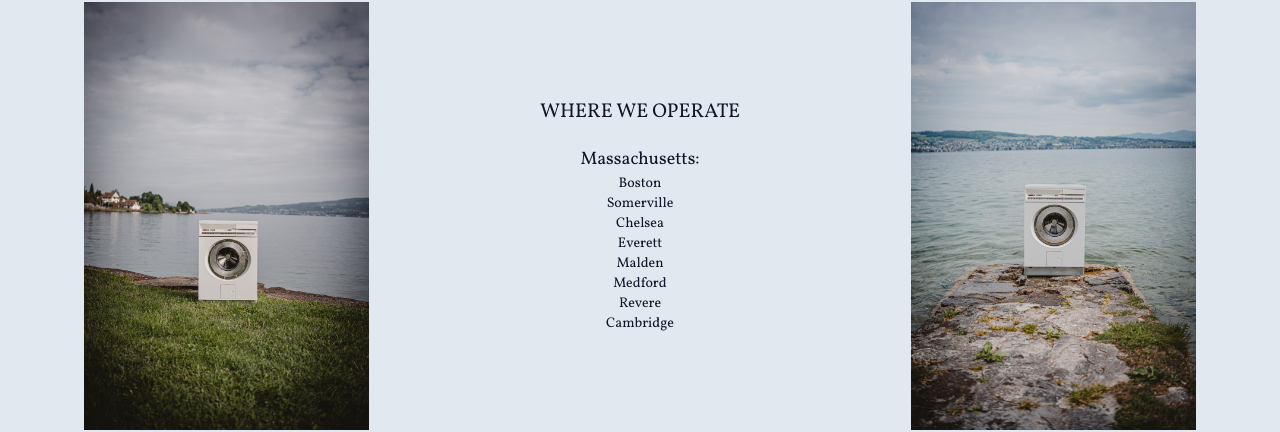
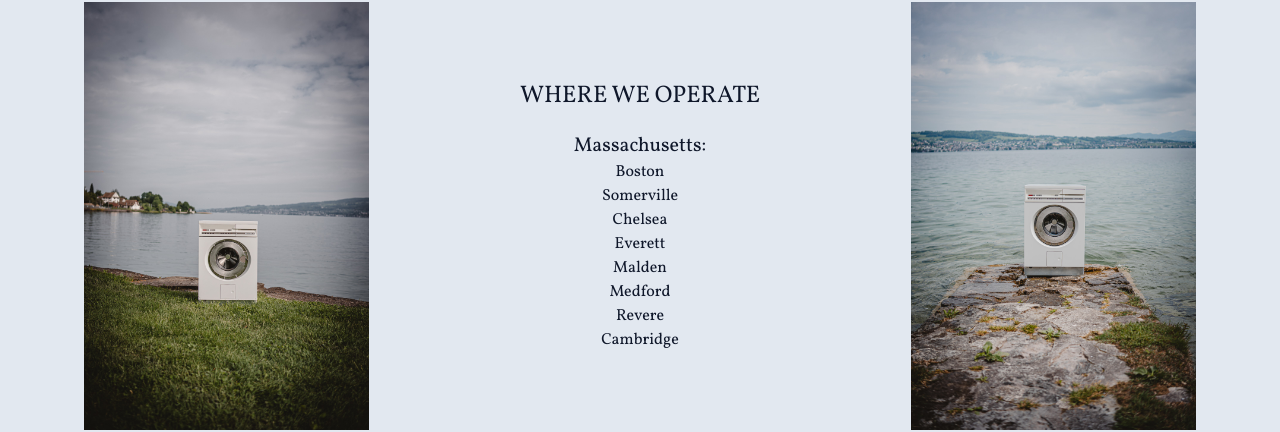
Before and after one commit to maxmay94/spincycle-home-page, a React (Vite) app: page /where_we_operate in a window 1280 px wide. Shown: the part 254-686 px from the top of the page. Built offline with nearby package versions, Linux system fonts and the light colour scheme; a web font is replaced by a local one.

Commit message:
minor style changes

```diff
--- a/src/Pages/becomeADriver/BecomeADriver.jsx
+++ b/src/Pages/becomeADriver/BecomeADriver.jsx
@@ -1,4 +1,3 @@
-import { Link } from "react-router-dom"
 import Footer from "../../components/footer/Footer"
 import SmallHeader from "../../components/smallHeader/SmallHeader"
 import ThreeColumnsWithPictures from "../../components/threeColumnsWithPictures/ThreeColumnsWithPictures"
@@ -16,7 +15,7 @@ const BecomeADriver = () => {
         breakpoint='lg:grid-cols-3'
       >
 
-      <div>
+        <div>
           <p className="text-4xl lg:text-5xl mb-5">
             Become a driver
           </p>
--- a/src/Pages/whereWeOperate/WhereWeOperate.jsx
+++ b/src/Pages/whereWeOperate/WhereWeOperate.jsx
@@ -1,4 +1,3 @@
-import { Link } from "react-router-dom"
 import Footer from "../../components/footer/Footer"
 import SmallHeader from "../../components/smallHeader/SmallHeader"
 import ThreeColumnsWithPictures from "../../components/threeColumnsWithPictures/ThreeColumnsWithPictures"
@@ -16,20 +15,20 @@ const WhereWeOperate = () => {
       >
 
         <div className="font-vollkorn">
-          <p className="text-xl mb-5">
+          <p className="text-xl lg:text-2xl mb-5">
             WHERE WE OPERATE
           </p>
           <ul>
-            <li className="text-lg">Massachusetts:</li>
+            <li className="text-lg lg:text-xl">Massachusetts:</li>
             <ul>
-              <li className="text-sm">Boston</li>
-              <li className="text-sm">Somerville</li>
-              <li className="text-sm">Chelsea</li>
-              <li className="text-sm">Everett</li>
-              <li className="text-sm">Malden</li>
-              <li className="text-sm">Medford</li>
-              <li className="text-sm">Revere</li>
-              <li className="text-sm">Cambridge</li>
+              <li className="text-sm lg:text-base">Boston</li>
+              <li className="text-sm lg:text-base">Somerville</li>
+              <li className="text-sm lg:text-base">Chelsea</li>
+              <li className="text-sm lg:text-base">Everett</li>
+              <li className="text-sm lg:text-base">Malden</li>
+              <li className="text-sm lg:text-base">Medford</li>
+              <li className="text-sm lg:text-base">Revere</li>
+              <li className="text-sm lg:text-base">Cambridge</li>
             </ul>
           </ul>
         </div>
```
